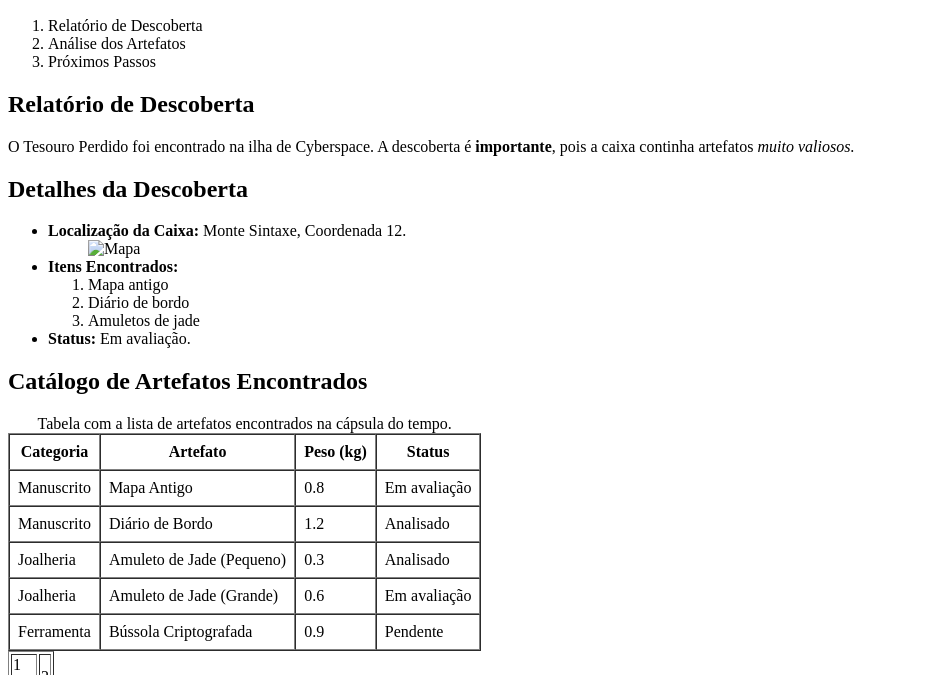
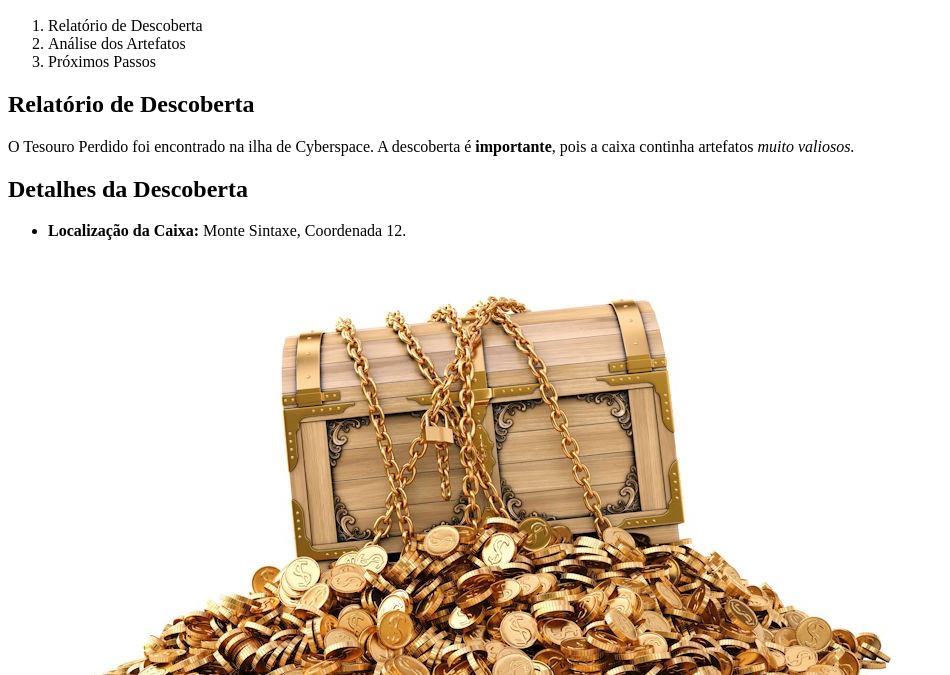
Before and after one commit to JennieGabrielle/jennier, a plain HTML site: page exemplos.html in a window 1280 px wide. Shown: the part 110-785 px from the top of the page, without its empty margins (0-950 px from the left). Drawn offline with Linux system fonts and the light colour scheme.

Commit message:
Update exemplos.html

```diff
--- a/exemplos.html
+++ b/exemplos.html
@@ -26,7 +26,7 @@
         <li><strong>Localização da Caixa:</strong> Monte Sintaxe, Coordenada 12.</li>
     <ul>
 
-    <img src="mapa.jpg" alt="Mapa">
+    <img src="titulos-do-tesouro-nacional-o-que-sao-810x540.jpg" alt="Mapa">
 
     </ul>
         <li><strong>Itens Encontrados:</strong>
```
